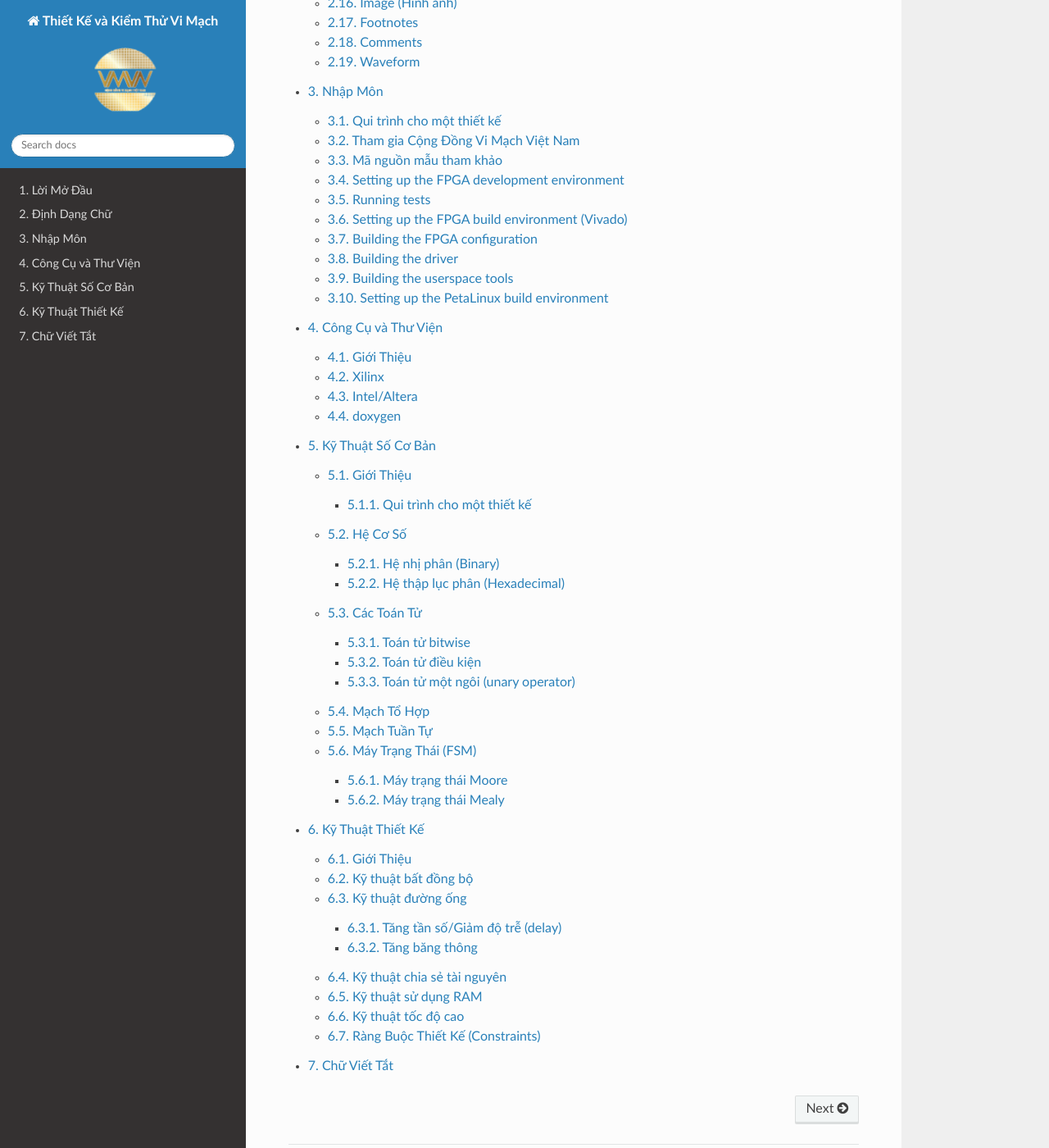
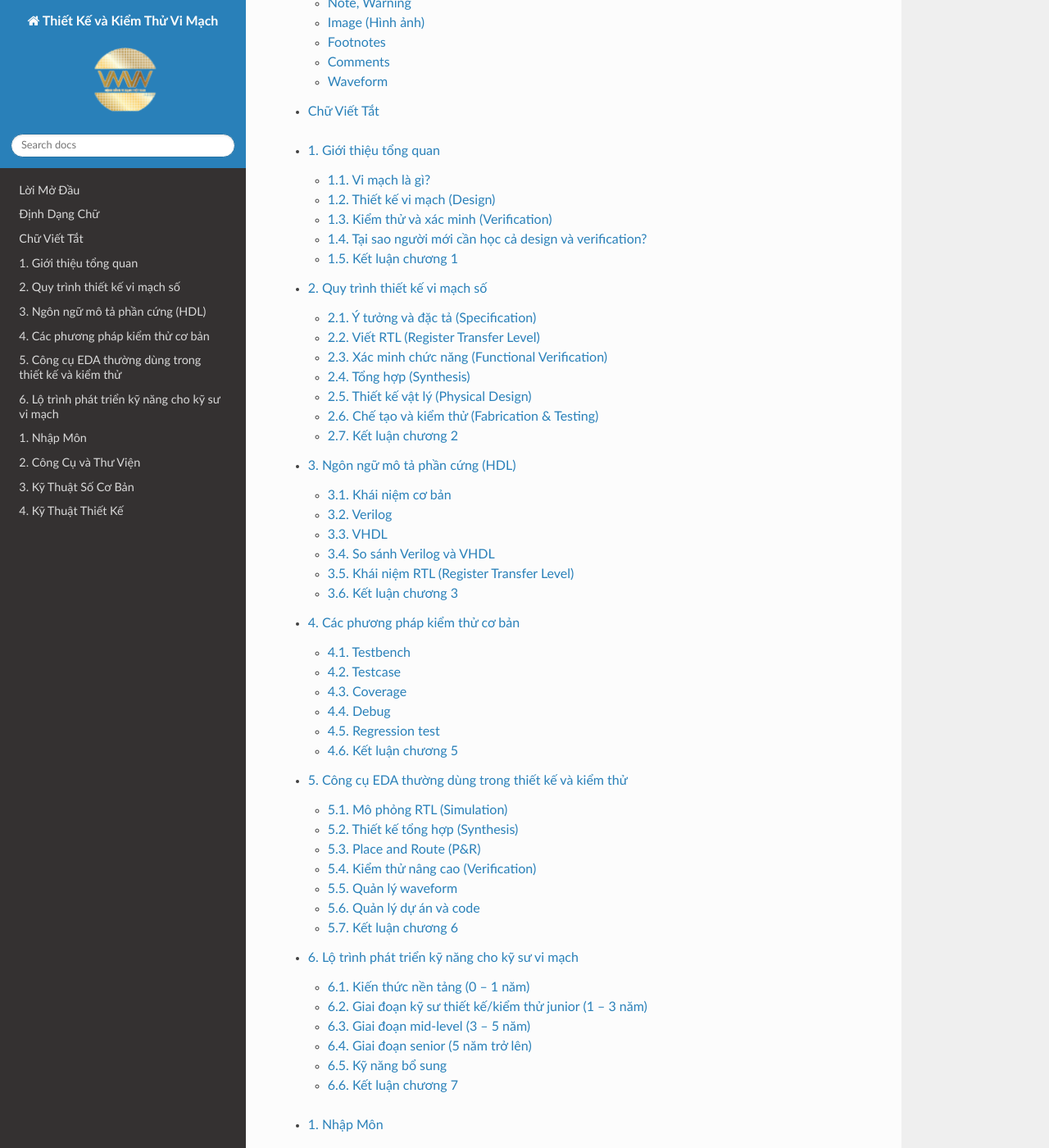
Before and after one commit to doquynh2k7/DesignVerificationBook, a Sphinx documentation site: the page built from source/NoiDung.rst, in a window 1280 px wide and 1400 px high, scrolled down 780 px. Shown: the whole window at 82% size. Built offline with Sphinx 7.4.7 and the Read the Docs theme 3.1.0, drawn with Linux system fonts in a browser that asks for light colours; some of the changed text lies outside the part shown.

Commit message:
cấu trúc lại thư mục và file

```diff
--- /dev/null
+++ b/source/CongCuEDA/CongCuEDA.rst
@@ -0,0 +1,47 @@
+================================================================================
+Công cụ EDA thường dùng trong thiết kế và kiểm thử
+================================================================================
+
+Để thiết kế và kiểm thử vi mạch, kỹ sư cần sử dụng các công cụ EDA (Electronic Design Automation).
+Với mức junior, việc nắm cơ bản cách dùng và mục đích của các công cụ này là rất quan trọng.
+
+Mô phỏng RTL (Simulation)
+----------------------------
+- **Mentor QuestaSim/ModelSim**: mô phỏng Verilog/VHDL, phổ biến trong kiểm thử.
+- **Synopsys VCS**: hiệu năng cao, dùng trong công ty lớn.
+- **Xilinx Vivado Simulator**: miễn phí khi làm FPGA.
+
+Thiết kế tổng hợp (Synthesis)
+--------------------------------
+- **Synopsys Design Compiler**: chuẩn công nghiệp để tổng hợp RTL thành gate-level netlist.
+- **Cadence Genus**: công cụ tổng hợp hiệu năng cao.
+- **Xilinx Vivado / Intel Quartus**: tổng hợp cho FPGA.
+
+Place and Route (P&R)
+------------------------
+- **Cadence Innovus**: dùng cho ASIC, thực hiện layout chi tiết.
+- **Synopsys IC Compiler II (ICC2)**: công cụ P&R mạnh mẽ.
+- **FPGA tools**: Vivado, Quartus hỗ trợ cả P&R trên FPGA.
+
+Kiểm thử nâng cao (Verification)
+-----------------------------------
+- **UVM (Universal Verification Methodology)** chạy trên simulator.
+- **Formal Verification (JasperGold, VC Formal)**: kiểm tra tính đúng đắn bằng chứng minh toán học.
+- **Linting tools (SpyGlass, AscentLint)**: phát hiện lỗi coding style, lỗi reset, latch.
+
+Quản lý waveform
+-------------------
+- **GTKWave**: miễn phí, dễ dùng cho waveform cơ bản.
+- **SimVision (Cadence)**: hỗ trợ debug mạnh.
+- **DVE (Synopsys)**: tích hợp với VCS.
+
+Quản lý dự án và code
+------------------------
+- **Git**: quản lý version, hợp tác nhóm.
+- **Makefile/Python scripts**: tự động hóa mô phỏng và regression.
+- **Jenkins**: chạy kiểm thử liên tục (CI/CD).
+
+Kết luận chương 6
+-----------------
+Junior nên bắt đầu bằng cách làm quen với simulator (QuestaSim, Vivado) và công cụ quản lý code (Git).
+Việc nắm các công cụ cơ bản này sẽ giúp dễ dàng hòa nhập vào dự án thực tế, trước khi học các công cụ nâng cao cho ASIC.
--- /dev/null
+++ b/source/GioiThieu/GioiThieu.rst
@@ -0,0 +1,33 @@
+================================================================================
+Giới thiệu tổng quan
+================================================================================
+
+Trong chương đầu tiên này, chúng ta sẽ làm quen với những khái niệm cơ bản nhất về vi mạch, lĩnh vực thiết kế (design) và kiểm thử (verification). Đây là nền tảng quan trọng để người mới bắt đầu có một cái nhìn tổng thể trước khi đi sâu hơn vào các bước kỹ thuật.
+
+Vi mạch là gì?
+-----------------
+- Vi mạch (Integrated Circuit – IC) là tập hợp hàng triệu đến hàng tỷ transistor được tích hợp trên một chip bán dẫn.
+- IC có nhiều loại: vi xử lý (CPU), bộ nhớ (RAM, ROM, Flash), chip giao tiếp (I/O), chip điều khiển, v.v.
+- Vai trò quan trọng trong hầu hết các thiết bị điện tử: từ điện thoại, máy tính, xe hơi đến thiết bị IoT.
+
+Thiết kế vi mạch (Design)
+-----------------------------
+- Là quá trình tạo ra phần cứng theo yêu cầu, bắt đầu từ đặc tả (specification).
+- Sử dụng các ngôn ngữ mô tả phần cứng (HDL – Hardware Description Language) như **Verilog** hoặc **VHDL**.
+- Bao gồm nhiều bước: viết RTL, tổng hợp (synthesis), layout, chế tạo.
+
+Kiểm thử và xác minh (Verification)
+---------------------------------------
+- Đảm bảo mạch thiết kế đúng với đặc tả và không có lỗi.
+- Chiếm khoảng 60-70% thời gian trong một dự án vi mạch.
+- Phương pháp phổ biến: viết testbench, mô phỏng (simulation), dùng các ngôn ngữ hỗ trợ như SystemVerilog/UVM.
+
+Tại sao người mới cần học cả design và verification?
+--------------------------------------------------------
+- Người làm junior cần nắm khái niệm cơ bản cả hai mảng để hiểu quy trình.
+- Tùy định hướng nghề nghiệp có thể đi sâu vào thiết kế hoặc kiểm thử.
+- Khi hiểu cả hai, dễ phối hợp trong nhóm và giảm sai sót.
+
+Kết luận chương 1
+-----------------
+Chương này cung cấp bức tranh toàn cảnh về vi mạch, thiết kế và kiểm thử. Các chương tiếp theo sẽ đi sâu vào chi tiết từng giai đoạn, giúp người mới xây dựng kỹ năng thực tế.
--- /dev/null
+++ b/source/LoTrinhPhatTrien/LoTrinhPhatTrien.rst
@@ -0,0 +1,48 @@
+================================================================================
+Lộ trình phát triển kỹ năng cho kỹ sư vi mạch
+================================================================================
+
+Ngành vi mạch yêu cầu sự kiên nhẫn và học tập liên tục.
+Đối với kỹ sư ở mức junior, việc có một lộ trình phát triển rõ ràng sẽ giúp đi đúng hướng.
+
+Kiến thức nền tảng (0 – 1 năm)
+---------------------------------
+- Nắm vững **logic số** và **cấu trúc vi mạch**.
+- Thành thạo **Verilog/VHDL** ở mức cơ bản.
+- Thực hành mô phỏng bằng **QuestaSim, Vivado, ModelSim**.
+- Học cách viết testbench đơn giản, debug waveform.
+
+Giai đoạn kỹ sư thiết kế/kiểm thử junior (1 – 3 năm)
+--------------------------------------------------------
+- Hiểu **flow thiết kế ASIC/FPGA** từ RTL đến gate-level.
+- Làm quen với **synthesis** (Design Compiler, Vivado).
+- Tham gia viết **testbench nâng cao** với SystemVerilog.
+- Bắt đầu học **UVM** và các khái niệm coverage.
+- Nâng cao kỹ năng dùng **Git, Makefile, scripting**.
+
+Giai đoạn mid-level (3 – 5 năm)
+----------------------------------
+- Có thể **lead một block RTL** trong dự án.
+- Viết và duy trì **testbench UVM** hoàn chỉnh.
+- Thực hành **linting, formal verification**.
+- Làm quen với **timing analysis** (PrimeTime).
+- Tập trung vào hiệu năng: **low power, high speed design**.
+
+Giai đoạn senior (5 năm trở lên)
+-----------------------------------
+- Có thể **architect** một module lớn hoặc cả hệ thống.
+- Chịu trách nhiệm **review code, kiểm thử** cho junior.
+- Kinh nghiệm đa dạng về **ASIC/FPGA flow**.
+- Thành thạo các tool EDA chuyên sâu (ICC2, Innovus, JasperGold).
+- Đóng góp vào **methodology** của nhóm.
+
+Kỹ năng bổ sung
+------------------
+- **Kỹ năng mềm**: giao tiếp, làm việc nhóm, quản lý thời gian.
+- **Tiếng Anh kỹ thuật**: đọc tài liệu, trao đổi với đồng nghiệp quốc tế.
+- **Khả năng học tập độc lập**: cập nhật công nghệ mới liên tục.
+
+Kết luận chương 7
+-----------------
+Một kỹ sư vi mạch giỏi không chỉ giỏi kỹ thuật mà còn cần biết học hỏi, hợp tác và định hướng phát triển lâu dài.
+Junior nên tập trung xây nền tảng thật chắc, vì đây là bước đệm quan trọng để tiến xa trong ngành.
--- /dev/null
+++ b/source/NgonNgu/NgonNgu.rst
@@ -0,0 +1,66 @@
+=============================================
+Ngôn ngữ mô tả phần cứng (HDL)
+=============================================
+
+Ngôn ngữ mô tả phần cứng (Hardware Description Language – HDL) là công cụ chính để thiết kế vi mạch số. Chương này giúp người mới làm quen với **Verilog** và **VHDL**, hai ngôn ngữ phổ biến nhất trong ngành.
+
+Khái niệm cơ bản
+-------------------
+- HDL khác với ngôn ngữ lập trình (C, Python) ở chỗ:
+  + Mô tả phần cứng hoạt động song song.
+  + Mỗi dòng lệnh trong HDL có thể biểu diễn một mạch số thật.
+- Dùng để mô tả: logic, trạng thái, đường truyền dữ liệu.
+
+Verilog
+-----------
+- Cú pháp gần với C, dễ học cho người mới.
+- Cấu trúc cơ bản: `module`, `input`, `output`, `wire`, `reg`.
+- Ví dụ:
+
+.. code-block:: verilog
+
+   module AND_gate (
+       input a, b,
+       output y
+   );
+       assign y = a & b;
+   endmodule
+
+- Dùng nhiều trong công nghiệp nhờ sự đơn giản và phổ biến.
+
+VHDL
+--------
+- Ngôn ngữ có cú pháp chặt chẽ hơn, gần giống Ada.
+- Cấu trúc: `entity` và `architecture`.
+- Ví dụ:
+
+.. code-block:: vhdl
+
+   entity AND_gate is
+       Port ( a : in STD_LOGIC;
+              b : in STD_LOGIC;
+              y : out STD_LOGIC);
+   end AND_gate;
+
+   architecture Behavioral of AND_gate is
+   begin
+       y <= a AND b;
+   end Behavioral;
+
+- Phù hợp với các dự án yêu cầu chuẩn hóa, đặc biệt ở châu Âu.
+
+So sánh Verilog và VHDL
+--------------------------
+- Verilog: ngắn gọn, dễ học, phổ biến ở Mỹ và châu Á.
+- VHDL: chặt chẽ, mô tả chi tiết, phổ biến ở châu Âu.
+- Nhiều công ty hỗ trợ cả hai, nhưng xu hướng hiện nay thiên về Verilog/SystemVerilog.
+
+Khái niệm RTL (Register Transfer Level)
+------------------------------------------
+- RTL mô tả cách dữ liệu di chuyển giữa các thanh ghi và cách xử lý logic.
+- RTL là mức trừu tượng chính để viết code thiết kế.
+- Cả Verilog và VHDL đều được dùng để viết RTL.
+
+Kết luận chương 3
+-----------------
+HDL là nền tảng bắt buộc với kỹ sư vi mạch. Junior cần nắm chắc cú pháp cơ bản, hiểu sự khác biệt giữa Verilog và VHDL, và biết cách viết mô tả RTL đơn giản.
--- /dev/null
+++ b/source/PhuongPhapKiemThu/PhuongPhapKiemThu.rst
@@ -0,0 +1,45 @@
+=============================================
+Các phương pháp kiểm thử cơ bản
+=============================================
+
+Kiểm thử (verification) là bước quan trọng để đảm bảo thiết kế hoạt động đúng theo yêu cầu. Đối với một kỹ sư junior, việc nắm vững các phương pháp cơ bản là nền tảng để tham gia vào các dự án thực tế.
+
+Testbench
+------------
+- Testbench là môi trường mô phỏng để kiểm thử RTL.
+- Thành phần chính:
+  - **Stimulus**: tạo dữ liệu đầu vào cho thiết kế.
+  - **Design Under Test (DUT)**: module cần kiểm thử.
+  - **Monitor**: quan sát tín hiệu đầu ra.
+  - **Checker/Scoreboard**: so sánh kết quả với mong đợi.
+
+Testcase
+-----------
+- Là tập hợp các tình huống kiểm thử cụ thể.
+- Ví dụ: kiểm tra bộ cộng với các giá trị 0 + 0, 1 + 1, số lớn, tràn (overflow).
+- Testcase phải bao quát cả trường hợp bình thường và biên.
+
+Coverage
+-----------
+- Đo lường mức độ bao phủ của kiểm thử.
+- Các loại coverage cơ bản:
+  - **Code coverage**: đã chạy hết các nhánh trong code chưa?
+  - **Functional coverage**: đã kiểm thử hết các chức năng yêu cầu chưa?
+
+Debug
+--------
+- Khi mô phỏng thất bại, cần phân tích waveform để tìm lỗi.
+- Các bước debug cơ bản:
+  - Kiểm tra tín hiệu clock và reset.
+  - Xem tín hiệu vào/ra có đúng mong đợi không.
+  - Dùng `$display` hoặc assert trong Verilog để in thông tin.
+
+Regression test
+------------------
+- Tập hợp nhiều testcase chạy tự động.
+- Đảm bảo khi chỉnh sửa RTL, chức năng cũ không bị hỏng.
+- Công cụ hỗ trợ: script (Makefile, Python) để tự động hóa.
+
+Kết luận chương 5
+-----------------
+Junior cần làm quen với việc viết testbench, testcase và biết sử dụng coverage để đánh giá chất lượng kiểm thử. Đây là nền tảng trước khi tiếp cận các phương pháp nâng cao như UVM hoặc formal verification.
--- /dev/null
+++ b/source/QuiTrinh/QuiTrinh.rst
@@ -0,0 +1,45 @@
+========================================
+Quy trình thiết kế vi mạch số
+========================================
+
+Trong chương này, chúng ta sẽ tìm hiểu quy trình thiết kế vi mạch số (Digital IC Design Flow) – từ ý tưởng ban đầu cho đến sản phẩm cuối cùng. Đây là kiến thức nền tảng mà bất kỳ kỹ sư mới (junior) nào cũng cần nắm rõ.
+
+Ý tưởng và đặc tả (Specification)
+------------------------------------
+- Xuất phát từ yêu cầu hệ thống: cần chip làm gì, tốc độ bao nhiêu, tiêu thụ điện năng ra sao.
+- Đặc tả (spec) là tài liệu mô tả chi tiết chức năng, giao tiếp, chuẩn cần tuân thủ.
+- Đây là đầu vào quan trọng nhất, quyết định toàn bộ thiết kế sau này.
+
+Viết RTL (Register Transfer Level)
+-------------------------------------
+- Dùng HDL như **Verilog** hoặc **VHDL** để mô tả mạch ở mức thanh ghi.
+- RTL mô tả dữ liệu di chuyển và xử lý trong mạch theo từng chu kỳ xung nhịp.
+- Đây là bước chính của kỹ sư thiết kế (Design Engineer).
+
+Xác minh chức năng (Functional Verification)
+------------------------------------------------
+- Viết testbench để kiểm tra RTL có hoạt động đúng với đặc tả không.
+- Sử dụng mô phỏng để phát hiện lỗi logic.
+- Đây là công việc chính của kỹ sư kiểm thử (Verification Engineer).
+
+Tổng hợp (Synthesis)
+-----------------------
+- Biến mã RTL thành cổng logic (gate-level netlist).
+- Công cụ EDA (Electronic Design Automation) sẽ ánh xạ RTL sang thư viện cell chuẩn.
+- Kiểm tra các ràng buộc về thời gian (timing constraints).
+
+Thiết kế vật lý (Physical Design)
+------------------------------------
+- Chuyển netlist thành layout (bố trí transistor, dây nối trên silicon).
+- Các bước: Floorplanning, Placement, Routing, Timing Closure.
+- Đầu ra là file GDSII dùng cho chế tạo chip.
+
+Chế tạo và kiểm thử (Fabrication & Testing)
+-----------------------------------------------
+- Gửi layout tới nhà máy (foundry) để sản xuất.
+- Kiểm thử chip thật (post-silicon validation).
+- Nếu đạt yêu cầu thì đưa vào sản xuất hàng loạt.
+
+Kết luận chương 2
+-----------------
+Quy trình thiết kế vi mạch số gồm nhiều bước, từ đặc tả đến chế tạo. Người mới cần hiểu rõ từng bước để biết mình sẽ tham gia ở giai đoạn nào (design, verification hay physical design). Những chương tiếp theo sẽ đi sâu vào chi tiết RTL, testbench và phương pháp kiểm thử.
--- a/source/index.rst
+++ b/source/index.rst
@@ -24,6 +24,17 @@
 
 
 
+Lộ Trình Học Tập
+==================
+
+- Chương 1: Giới thiệu tổng quan
+- Chương 2: Quy trình thiết kế vi mạch số
+- Chương 3: Ngôn ngữ mô tả phần cứng (HDL)
+- Chương 4: Quy trình thiết kế vi mạch số
+- Chương 5: Các phương pháp kiểm thử cơ bản
+- Chương 6: Công cụ EDA thường dùng trong thiết kế và kiểm thử
+- Chương 7: Lộ trình phát triển kỹ năng cho kỹ sư vi mạch
+
 .. only:: html
 
     Chỉ Mục và Bảng
```
Also changed, not shown: source/NoiDung.rst (+18 -3 lines), source/NoiDung.rst.txt (deleted, +0 -18 lines), source/chat/chuong1.rst.txt (deleted, +0 -33 lines), source/chat/chuong2.rst.txt (deleted, +0 -45 lines), source/chat/chuong3.rst.txt (deleted, +0 -66 lines), source/chat/chuong4.rst.txt (deleted, +0 -51 lines), source/chat/chuong5.rst.txt (deleted, +0 -45 lines), source/chat/chuong6.rst.txt (deleted, +0 -47 lines), source/chat/chuong7.rst.txt (deleted, +0 -48 lines), source/chat/index.rst.txt (deleted, +0 -14 lines).
